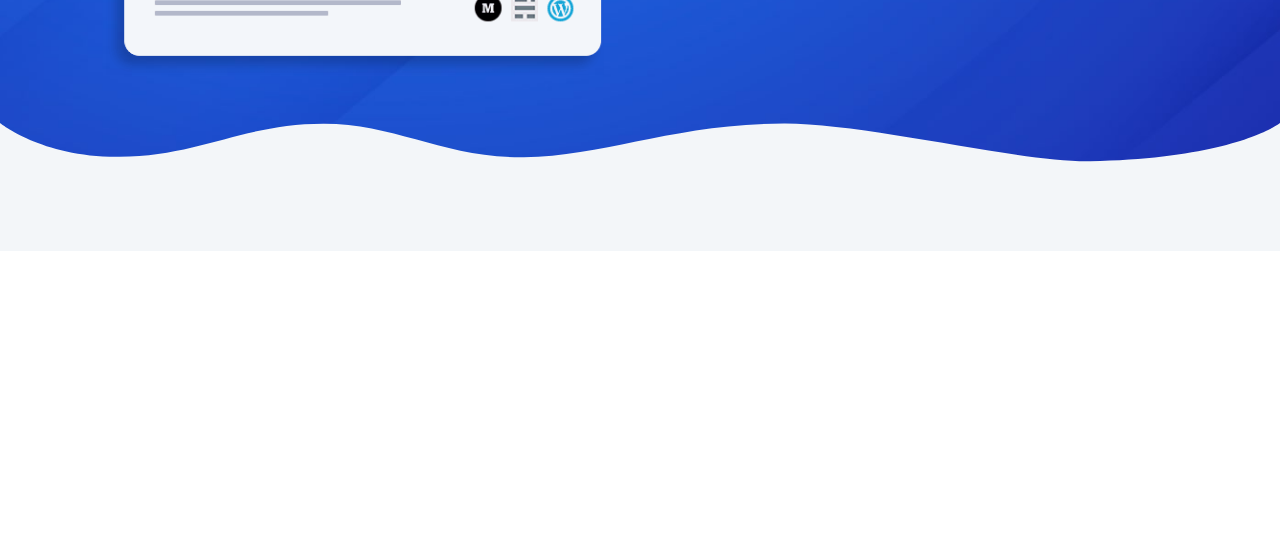
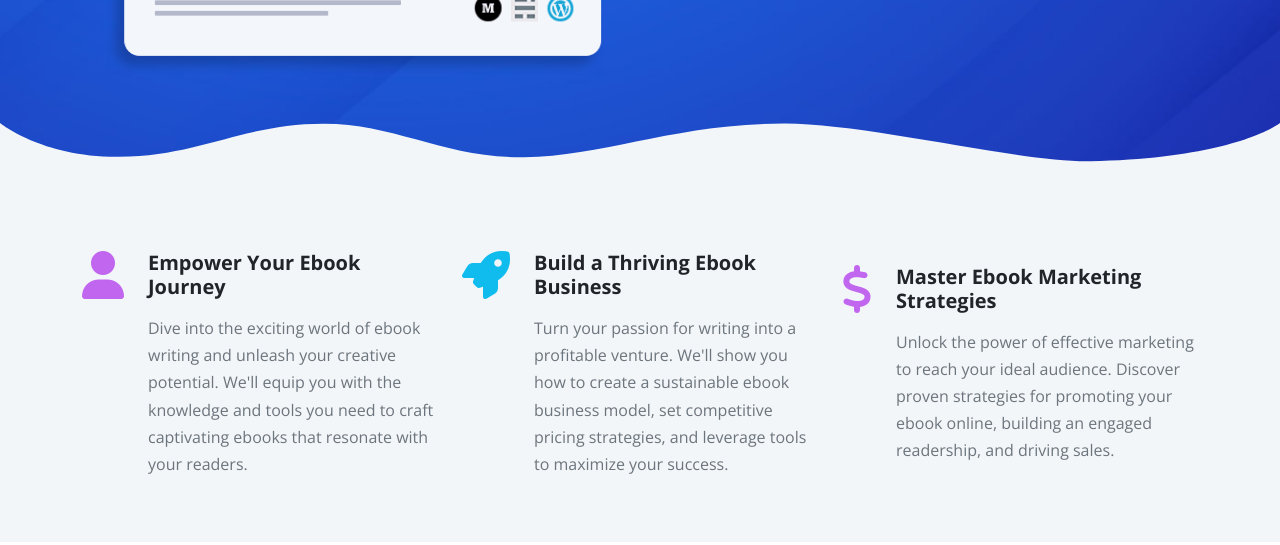
Before and after one commit to moslemajra85/Ebook-corner, a website: page index.html in a window 1280 px wide. Shown: the part 734-1279 px from the top of the page. Drawn offline with nearby package versions, Linux system fonts and the light colour scheme; files that its build step writes are made by us from their sources; files whose address does not match are found by name.

Commit message:
Add icons section

```diff
--- a/index.html
+++ b/index.html
@@ -131,6 +131,49 @@
         />
       </svg>
     </header>
+
+    <!-- Icons -->
+    <section class="icons bg-light pb-5">
+      <div class="container-xl">
+        <div class="row hstack g-4">
+          <div class="col-md-4 d-flex gap-4">
+            <i class="fas fa-user fa-3x text-primary"></i>
+            <div>
+              <h5 class="fw-bold">Empower Your Ebook Journey</h5>
+              <p class="text-muted">
+                Dive into the exciting world of ebook writing and unleash your
+                creative potential. We'll equip you with the knowledge and tools
+                you need to craft captivating ebooks that resonate with your
+                readers.
+              </p>
+            </div>
+          </div>
+          <div class="col-md-4 d-flex gap-4">
+            <i class="fas fa-rocket fa-3x text-secondary"></i>
+            <div>
+              <h5 class="fw-bold">Build a Thriving Ebook Business</h5>
+              <p class="text-muted">
+                Turn your passion for writing into a profitable venture. We'll
+                show you how to create a sustainable ebook business model, set
+                competitive pricing strategies, and leverage tools to maximize
+                your success.
+              </p>
+            </div>
+          </div>
+          <div class="col-md-4 d-flex gap-4">
+            <i class="fas fa-dollar fa-3x text-primary"></i>
+            <div>
+              <h5 class="fw-bold">Master Ebook Marketing Strategies</h5>
+              <p class="text-muted">
+                Unlock the power of effective marketing to reach your ideal
+                audience. Discover proven strategies for promoting your ebook
+                online, building an engaged readership, and driving sales.
+              </p>
+            </div>
+          </div>
+        </div>
+      </div>
+    </section>
     <script src="js/bootstrap.bundle.min.js"></script>
     <script src="js/script.js"></script>
   </body>
--- a/scss/styles.scss
+++ b/scss/styles.scss
@@ -2,10 +2,22 @@
   color: var(--bs-dark);
 }
 
-body {
-    height: 3000px;
-}
 .header {
   background: url(../images/header-background.jpg) center center no-repeat;
   background-size: cover;
 }
+
+
+@media (max-width: 1000px) {
+
+    .hero .image-container {
+        display: flex;
+        justify-content: center;
+
+    }
+
+    .hero .text-container {
+        text-align: center;
+    }
+
+}
```
